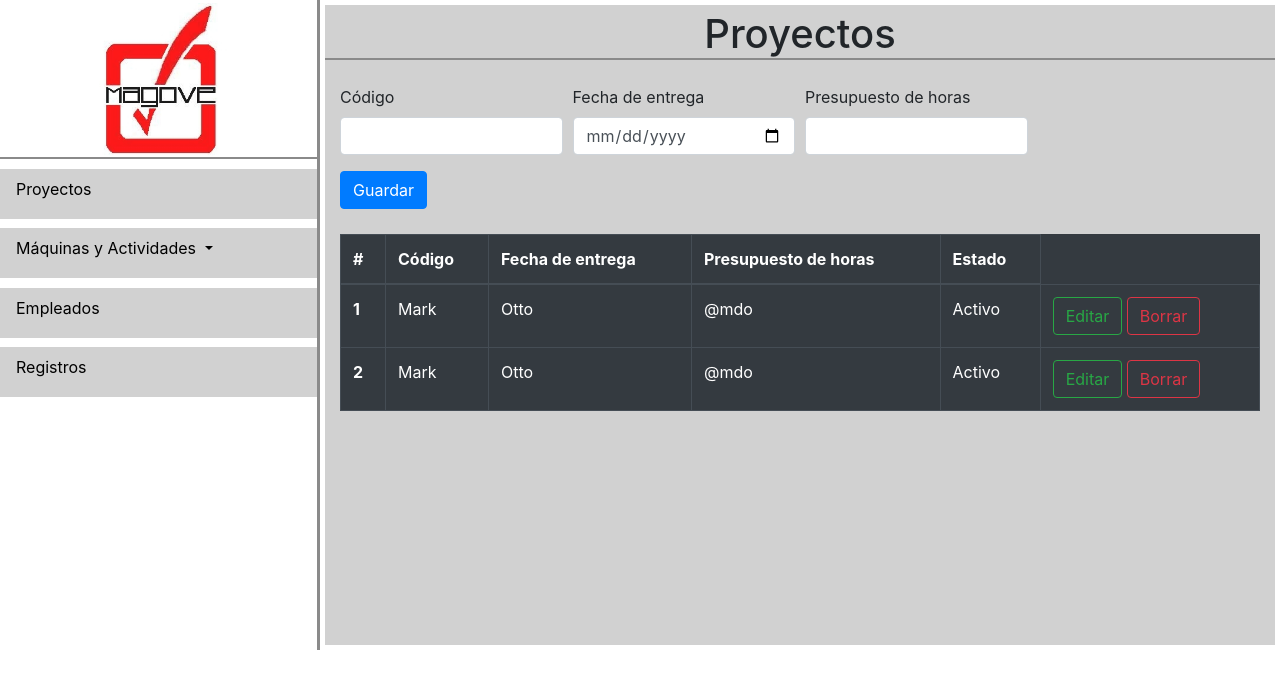
After one commit to ulises-m17/horas_magove, a PHP site: page /proyecto.html in a window 1280 px wide. The commit adds this page. Shown: the top 689 px of the page. Run offline with PHP 8.4, Linux system fonts and the light colour scheme.

Commit message:
solo falta agregar modulo para detalles de proyectos y grafica

```diff
--- a/paginas/estilos/estilos.css
+++ b/paginas/estilos/estilos.css
@@ -7,7 +7,7 @@
  height: 50%;
  width: 50%;
  background-color: gainsboro;
-margin: 6% auto;
+margin: 3% auto;
 }
 
 .contenedor h1{
@@ -27,14 +27,77 @@ margin: 6% auto;
 }
 
 .inputs{
-    border: 5px solid red;
-    height: 200px;
+
+    height: 100%;
     width: 50%;
-    margin: 0px auto;
+    margin: 20px auto;
 
 }
 
-formulario{
+
+
+
+.contenedor_principal{
+    display: grid;
+    grid-template-columns: repeat(4,1fr);
+}
+
+
+.contenedor_menu{
+    border-right: solid 3px #8a8a8a;
+    width: 100%;
+    grid-column: 1 / 2;
+    height: 650px;
+
+}
+
+.item{
+
+    grid-column: 2 / 5;
+    background-color:#d1d1d1 ;
+    margin: 5px 5px;
+}
+
+.item h1{
+    margin-top: 5px;
+    text-align: center;
+    border-bottom: #8a8a8a 2px solid;
+}
+
+.logo{
     display: flex;
-    flex-direction: column;
+    margin-top: 1%;
+    justify-content: center;
+    border-bottom: #8a8a8a 2px solid;
+    height: 24%;
+
 }
+
+.logo_magove{
+    height:  100%;
+    opacity: 0.9;
+}
+
+.nav{
+    height: 75%;
+}
+.nav-item{
+    height: 50px;
+    margin-top: 3%;
+   background: #d1d1d1;
+}
+
+.nav-link{
+    color: black;
+
+}
+
+.formulario{
+
+    margin: 25px 15px;
+
+}
+
+.tablas{
+    margin: 25px 15px ;
+}
--- /dev/null
+++ b/paginas/proyecto.html
@@ -0,0 +1,122 @@
+<!DOCTYPE html>
+<html lang="en">
+<head>
+    <meta charset="UTF-8">
+    <meta name="viewport" content="width=device-width, initial-scale=1.0">
+    <link rel="stylesheet" type="text/css" href="estilos/estilos.css">
+    <link rel="stylesheet" href="https://cdn.jsdelivr.net/npm/bootstrap@4.5.3/dist/css/bootstrap.min.css" integrity="sha384-TX8t27EcRE3e/ihU7zmQxVncDAy5uIKz4rEkgIXeMed4M0jlfIDPvg6uqKI2xXr2" crossorigin="anonymous">
+
+    <title>Proyectos</title>
+</head>
+<body>
+   <div class="contenedor_principal">
+
+    <div class="contenedor_menu">
+      <a href="index.html">
+
+        <div class="logo">
+           <img class="logo_magove" src="recursos/magove.jpg" alt="Logo MAGOVE">
+       </div>
+</a>
+        <ul class="nav flex-column">
+            <li class="nav-item">
+              <a class="nav-link active" href="proyecto.html">Proyectos</a>
+            </li>
+            <li class="nav-item">
+              <a class="nav-link dropdown-toggle"  id="navbarDropdownMenuLink" role="button" data-toggle="dropdown" aria-haspopup="true" aria-expanded="false">
+               Máquinas y Actividades
+              </a>
+              <div class="dropdown-menu" aria-labelledby="navbarDropdownMenuLink">
+                <a class="dropdown-item" href="maquina.html">Máquina</a>
+                <a class="dropdown-item" href="actividad.html">Actividades</a>
+                <a class="dropdown-item" href="actividad_maquina.html">Actividades en máquina</a>
+              </div>
+            </li>
+
+            <li class="nav-item">
+
+              <a class="nav-link" href="empleados.html">Empleados</a>
+              </li>
+              <li class="nav-item">
+                <a class="nav-link" href="#">Registros</a>
+              </li>
+
+
+
+          </ul>
+    </div>
+
+    <div class="item">
+      <h1>Proyectos</h1>
+        <form class="formulario">
+            <div class="form-row">
+              <div class="form-group col-md-3">
+                <label for="codigo">Código</label>
+                <input type="text" class="form-control" id="inputcodigo" required>
+              </div>
+
+              <div class="form-group col-md-3">
+                <label for="fecha_entrega">Fecha de entrega</label>
+                <input type="date" class="form-control" id="fecha" required>
+              </div>
+
+
+              <div class="form-group col-md-3">
+                <label for="presupuesto">Presupuesto de horas</label>
+                <input type="number" class="form-control" id="presupuesto"  min="1" step="0.01" >
+              </div>
+
+            </div>
+
+
+
+            <button type="submit" class="btn btn-primary">Guardar</button>
+          </form>
+<div class="tablas">
+          <table class="table table-bordered table-dark">
+            <thead>
+              <tr>
+                <th scope="col">#</th>
+                <th scope="col">Código</th>
+                <th scope="col">Fecha de entrega</th>
+                <th scope="col">Presupuesto de horas</th>
+                <th scope="col">Estado</th>
+              </tr>
+            </thead>
+            <tbody>
+              <tr>
+                <th scope="row">1</th>
+                <td>Mark</td>
+                <td>Otto</td>
+                <td>@mdo</td>
+                <td>Activo</td>
+                <td> <button type="submit" class="btn btn-outline-success">Editar </button>
+                   <button type="button" class="btn btn-outline-danger">Borrar</button> </td>
+
+              </tr>
+              <tr>
+                <th scope="row">2</th>
+                <td>Mark</td>
+                <td>Otto</td>
+                <td>@mdo</td>
+                <td>Activo</td>
+                <td> <button type="submit" class="btn btn-outline-success">Editar </button>
+                  <button type="button" class="btn btn-outline-danger">Borrar</button> </td>
+              </tr>
+            </tbody>
+          </table>
+        </div>
+
+    </div>
+
+
+   </div>
+
+
+<script src="https://code.jquery.com/jquery-3.5.1.slim.min.js" integrity="sha384-DfXdz2htPH0lsSSs5nCTpuj/zy4C+OGpamoFVy38MVBnE+IbbVYUew+OrCXaRkfj" crossorigin="anonymous"></script>
+<script src="https://cdn.jsdelivr.net/npm/popper.js@1.16.1/dist/umd/popper.min.js" integrity="sha384-9/reFTGAW83EW2RDu2S0VKaIzap3H66lZH81PoYlFhbGU+6BZp6G7niu735Sk7lN" crossorigin="anonymous"></script>
+<script src="https://cdn.jsdelivr.net/npm/bootstrap@4.5.3/dist/js/bootstrap.min.js" integrity="sha384-w1Q4orYjBQndcko6MimVbzY0tgp4pWB4lZ7lr30WKz0vr/aWKhXdBNmNb5D92v7s" crossorigin="anonymous"></script>
+<script src="https://cdn.jsdelivr.net/npm/bootstrap@4.5.3/dist/js/bootstrap.bundle.min.js" integrity="sha384-ho+j7jyWK8fNQe+A12Hb8AhRq26LrZ/JpcUGGOn+Y7RsweNrtN/tE3MoK7ZeZDyx" crossorigin="anonymous"></script>
+
+</body>
+</html>
```
Also changed, not shown: paginas/actividad.html (added, +103 -0 lines), paginas/actividad_maquina.html (added, +115 -0 lines), paginas/empleados.html (added, +121 -0 lines), paginas/index.html (+22 -7 lines), paginas/maquina.html (added, +112 -0 lines).
